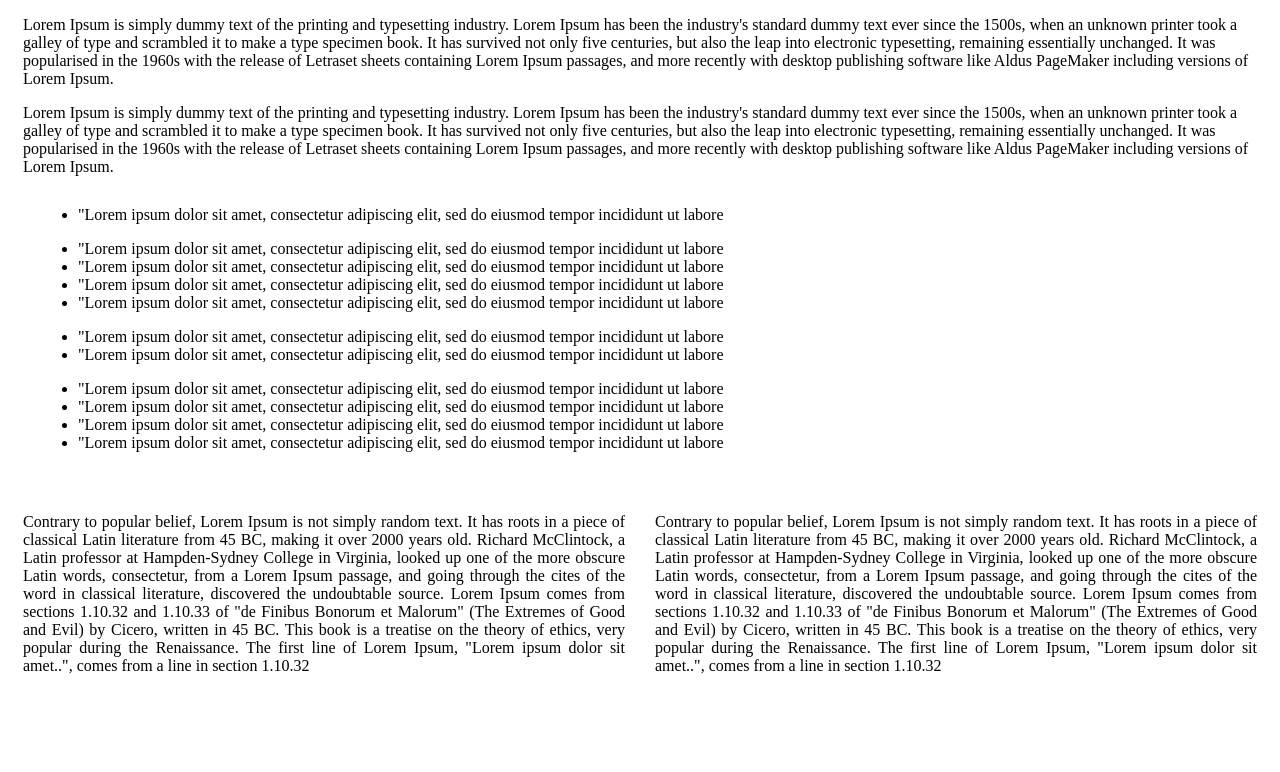
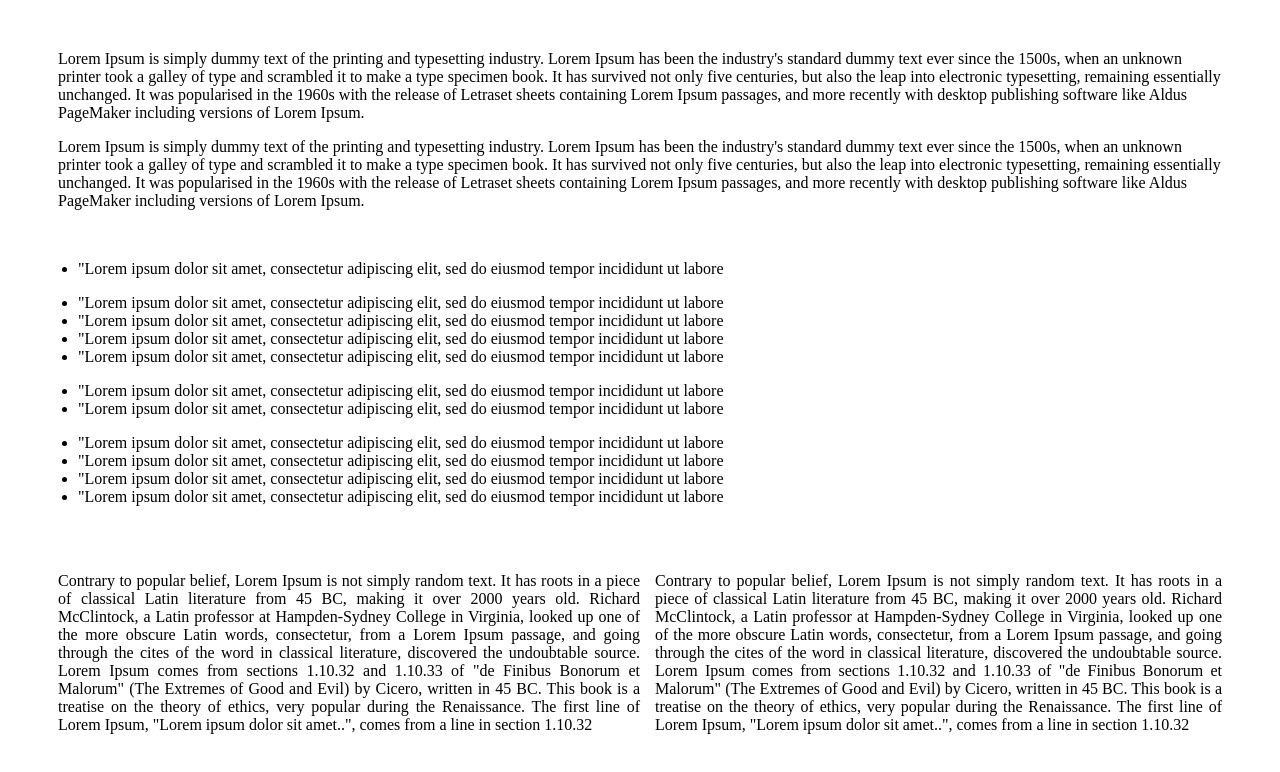
Before and after one commit to pranjalcedcoss/new-template-html, a plain HTML site: page index.html in a window 1280 px wide. Drawn offline with Linux system fonts and the light colour scheme.

Commit message:
left alligned

```diff
--- a/index.html
+++ b/index.html
@@ -6,8 +6,8 @@
     <meta name="viewport" content="width=, initial-scale=1.0" />
     <title>Document</title>
   </head>
-  <body>
-    <div style="margin: 15px">
+  <body >
+    <div style="margin: 50px;" >
       <p>
         Lorem Ipsum is simply dummy text of the printing and typesetting
         industry. Lorem Ipsum has been the industry's standard dummy text ever
@@ -31,7 +31,7 @@
         of Lorem Ipsum.
       </p>
     </div>
-    <div style="margin: 30px">
+    <div style="margin: 30px; ;" >
       <ul>
         <li>
           "Lorem ipsum dolor sit amet, consectetur adipiscing elit, sed do
@@ -85,9 +85,9 @@
         </li>
       </ul>
     </div>
-    <div>
+    <div style="margin:50px ;">
       <div style="width: 50%; float: left">
-        <p style="padding: 15px; text-align: justify">
+        <p style= " padding:5 px ;text-align: justify">
           Contrary to popular belief, Lorem Ipsum is not simply random text. It
           has roots in a piece of classical Latin literature from 45 BC, making
           it over 2000 years old. Richard McClintock, a Latin professor at
@@ -103,7 +103,7 @@
         </p>
       </div>
       <div style="width: 50%; float: left">
-        <p style="padding: 15px; text-align: justify">
+        <p style="padding-left: 15px; text-align: justify">
           Contrary to popular belief, Lorem Ipsum is not simply random text. It
           has roots in a piece of classical Latin literature from 45 BC, making
           it over 2000 years old. Richard McClintock, a Latin professor at
```
